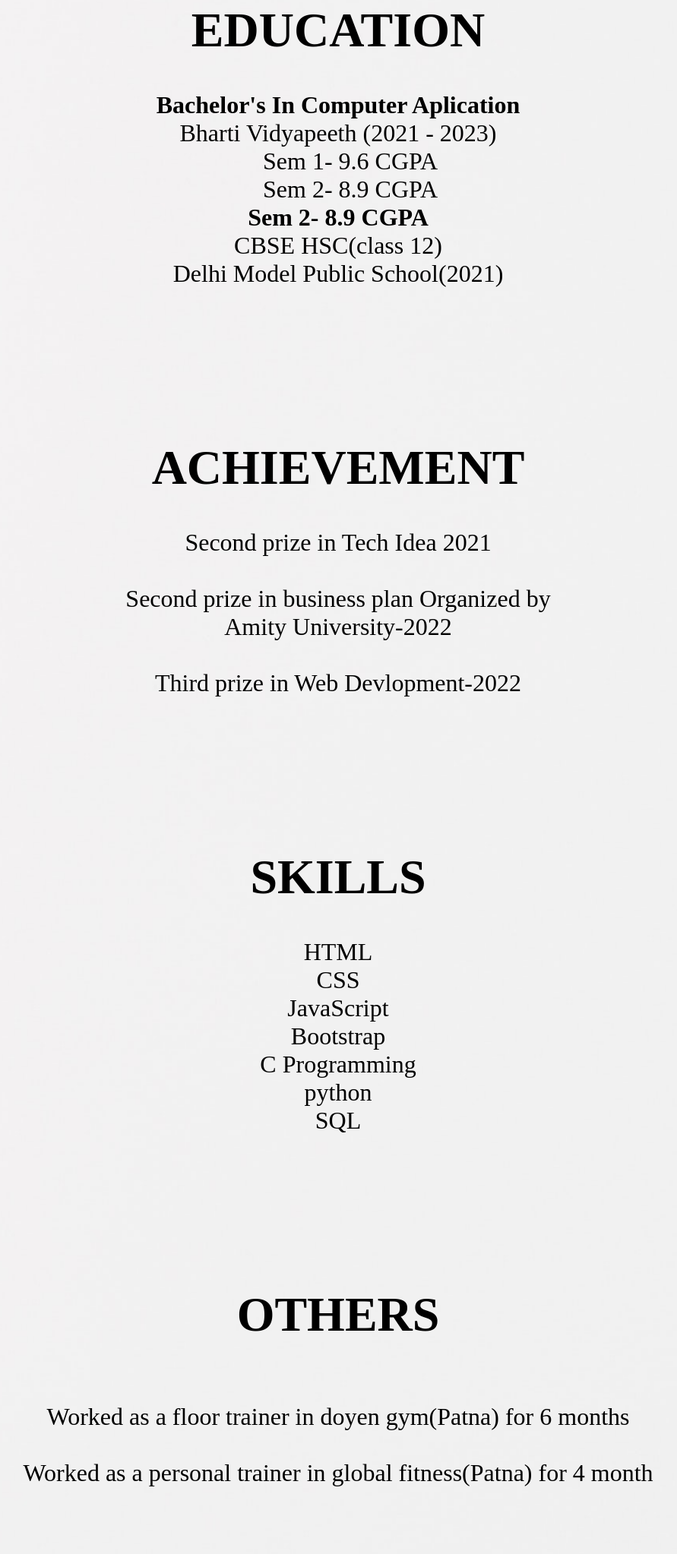
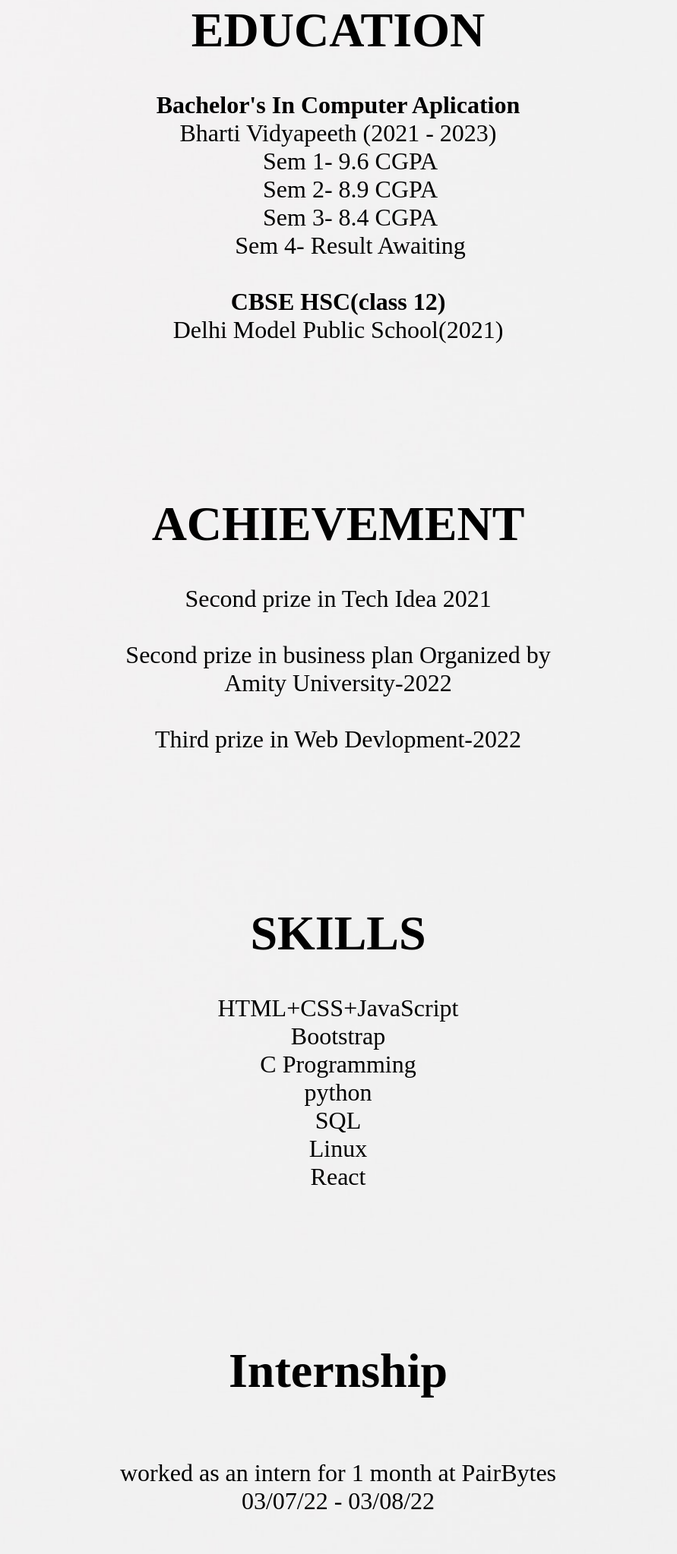
Before and after one commit to Salman-2022/profile, a plain HTML site: page index.html in a window 1280 px wide. Shown: the part 1514-3560 px from the top of the page at 76% size, without its empty margins (195-1086 px from the left). Drawn offline with nearby package versions, Linux system fonts and the light colour scheme.

Commit message:
make it better

```diff
--- a/index.html
+++ b/index.html
@@ -36,7 +36,7 @@
         </center>
         <section>
             <center>
-                    <a href="./images/14 oct 2022 cv.pdf">
+                    <a href="./images/salman.pdf">
                         <img
                         class="icons"
                         src="./images/cv_PNG18.png" alt="">
@@ -69,10 +69,13 @@
             <b>Bachelor's In Computer Aplication</b><br>
             Bharti Vidyapeeth (2021 - 2023) <br>
             &emsp;Sem 1- 9.6 CGPA <br>
-            &emsp;Sem 2- 8.9 CGPA
+            &emsp;Sem 2- 8.9 CGPA <br>
+            &emsp;Sem 3- 8.4 CGPA<br>
+            &emsp;Sem 4- Result Awaiting
+
             <br>
-            <b>Sem 2- 8.9 CGPA</b><br>
-            CBSE HSC(class 12) <br>
+            <br>
+            <b>CBSE HSC(class 12)</b> <br>
             Delhi Model Public School(2021)
     </div>
     <div class="information" data-aos="zoom-in">
@@ -84,19 +87,18 @@
     </div>
     <div class="information" data-aos="flip-up">
         <h1>SKILLS</h1>
-        HTML<br>
-        CSS<br>
-        JavaScript<br>
+        HTML+CSS+JavaScript<br>
         Bootstrap<br>
         C Programming<br>
         python<br>
         SQL<br>
+        Linux<br>
+        React<br>
     </div>
     <div class="information" data-aos="fade-in">
-        <h1>OTHERS</h1><br>
-        Worked as a floor trainer in doyen gym(Patna) for 6 months <br>
-<br>    Worked as a personal trainer in global fitness(Patna) for 4
-        month
+        <h1>Internship</h1><br>
+        worked as an intern for 1 month at PairBytes<br>
+        03/07/22 - 03/08/22
     </div>
     <div class="information">
         <h1>THANKYOU</h1><br>See You On The Other Side
```
Also changed, not shown: src/Main Portfolio/index.html (+11 -8 lines), 2 other files.
